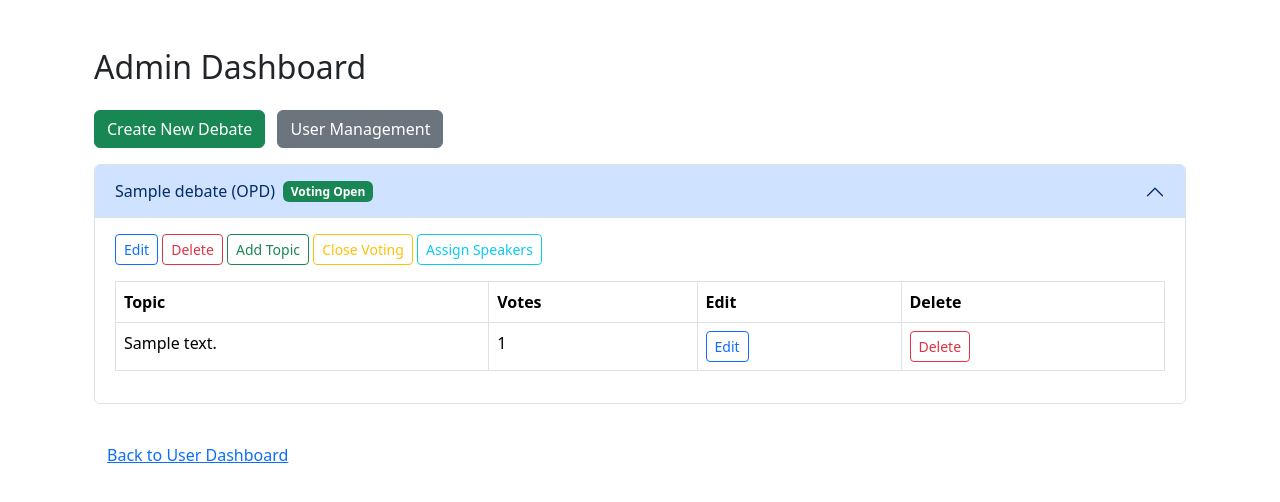
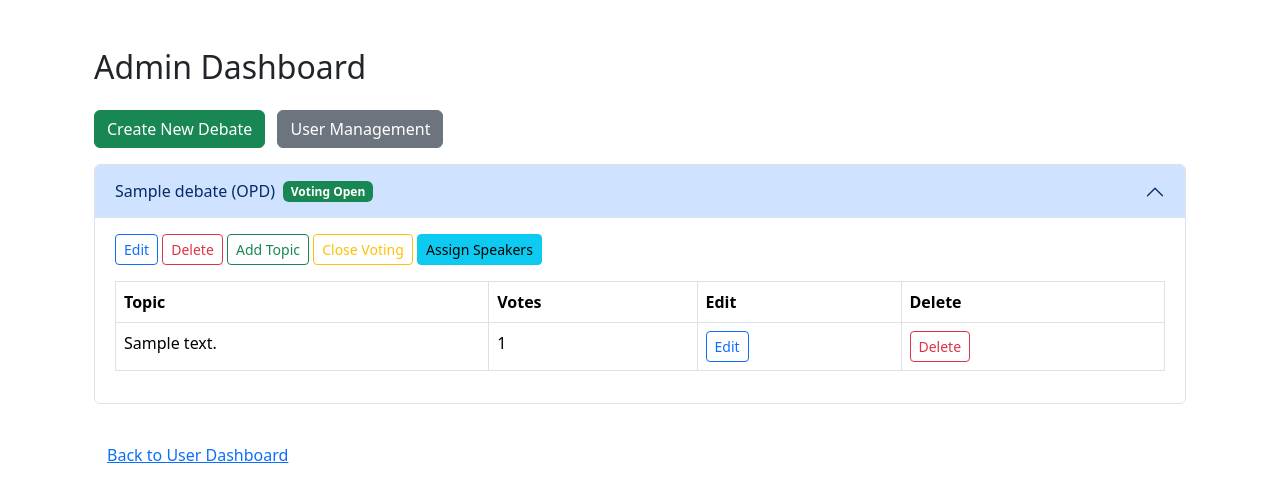
Before and after one commit to Sentexi/DCS-app, a Flask app: page /admin in a window 1280 px wide, after a click that opens the changed part. Shown: the part 56-558 px from the top of the page. Run offline with Flask 3, Linux system fonts and the light colour scheme; a user stored in the database is signed in; tables that the repository leaves empty hold one stand-in row (values such as "Sample post").

Commit message:
reassigned the button to assign speakers

```diff
--- a/app/templates/admin/dashboard.html
+++ b/app/templates/admin/dashboard.html
@@ -37,7 +37,10 @@
               <a href="{{ url_for('admin.toggle_voting', debate_id=debate.id) }}" class="btn btn-sm btn-outline-warning">
                 {% if debate.voting_open %}Close Voting{% else %}Open Voting{% endif %}
               </a>
-              <a href="{{ url_for('admin.assign_speakers', debate_id=debate.id) }}" class="btn btn-sm btn-outline-info">Assign Speakers</a>
+			  <form action="{{ url_for('admin.run_assign', debate_id=debate.id) }}" method="post" style="display:inline;">
+				<button class="btn btn-sm btn-info">Assign Speakers</button>
+				</form>
+
             </div>
             <table class="table table-bordered mt-3">
               <thead>
```
